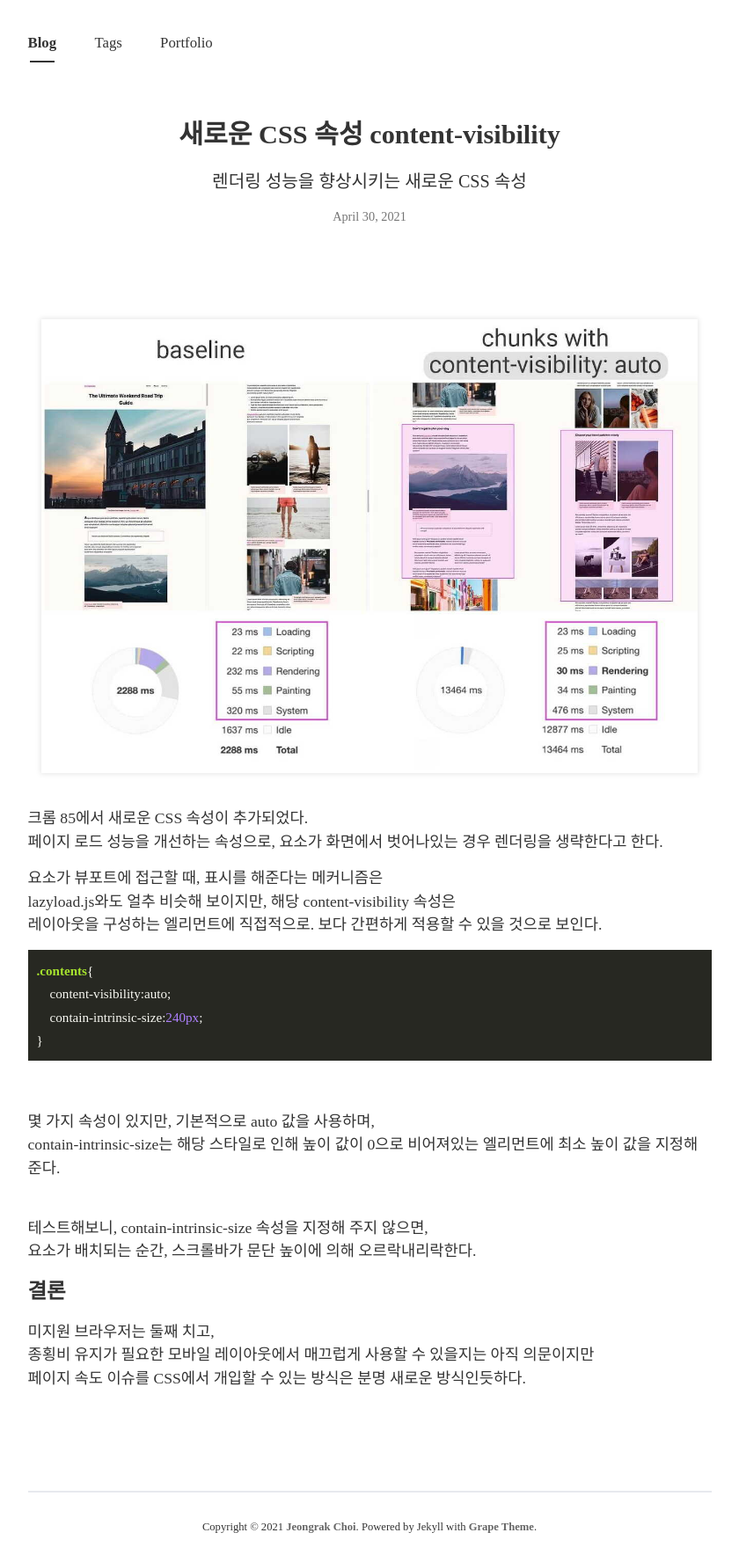
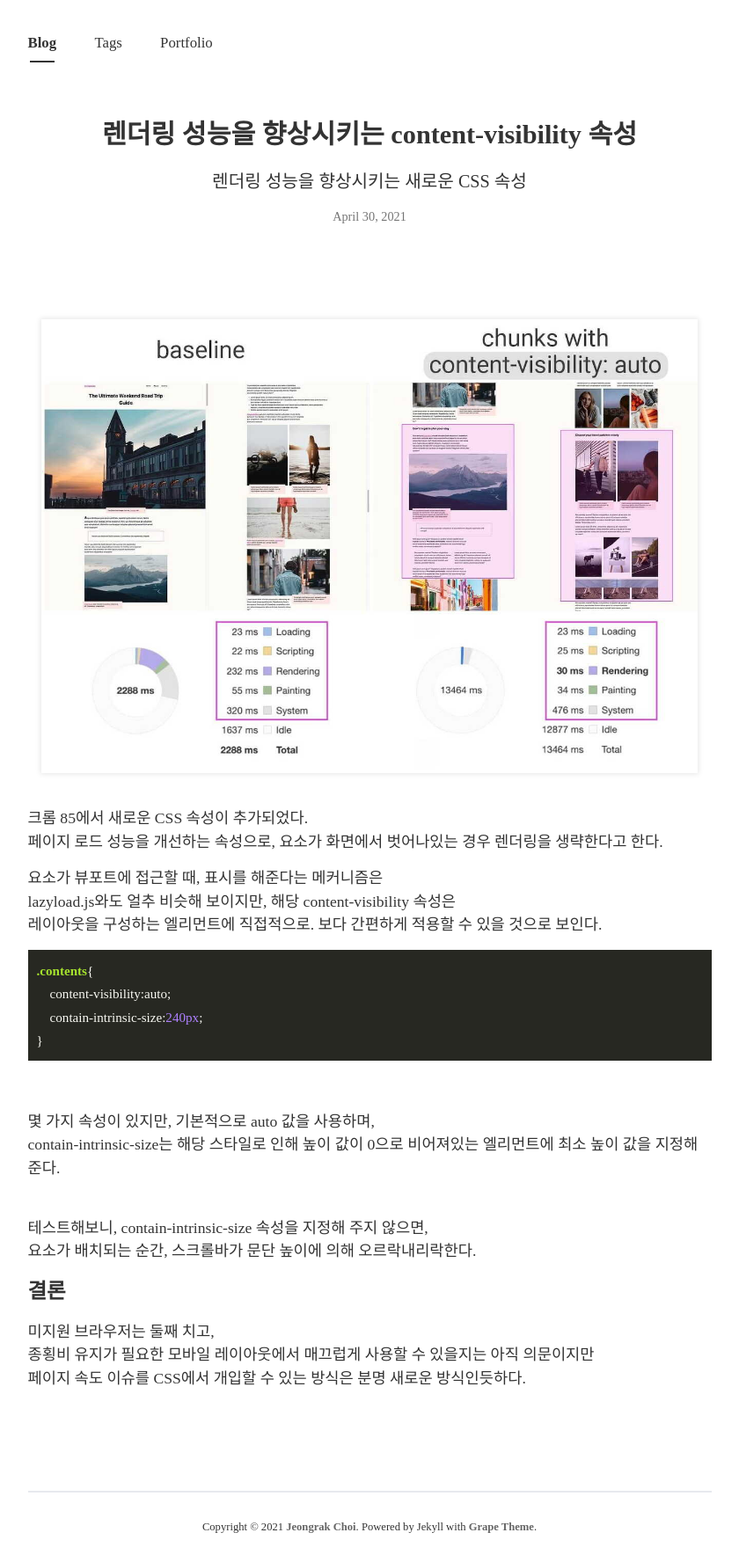
Before and after one commit to JeongrakChoi/JeongrakChoi.github.io, a Jekyll site: the page built from _posts/2021-04-30-content-visibility.md, in a window 1280 px wide. Shown: the whole page at 88% size, without its empty margins (220-1060 px from the left). Built offline with Jekyll 4.4.1, drawn with Linux system fonts in a browser that asks for light colours; nearby versions of some CDN libraries; some web fonts are replaced; comment, search, counter and statistics services are not loaded.

Commit message:
Update 2021-04-30-content-visibility.md

```diff
--- a/_posts/2021-04-30-content-visibility.md
+++ b/_posts/2021-04-30-content-visibility.md
@@ -1,6 +1,6 @@
 ---
 layout: post
-title: 새로운 CSS 속성 content-visibility
+title: 렌더링 성능을 향상시키는 content-visibility 속성
 subtitle : 렌더링 성능을 향상시키는 새로운 CSS 속성
 tags: [Chrome, CSS, content-visibility]
 author: 최정락
```
